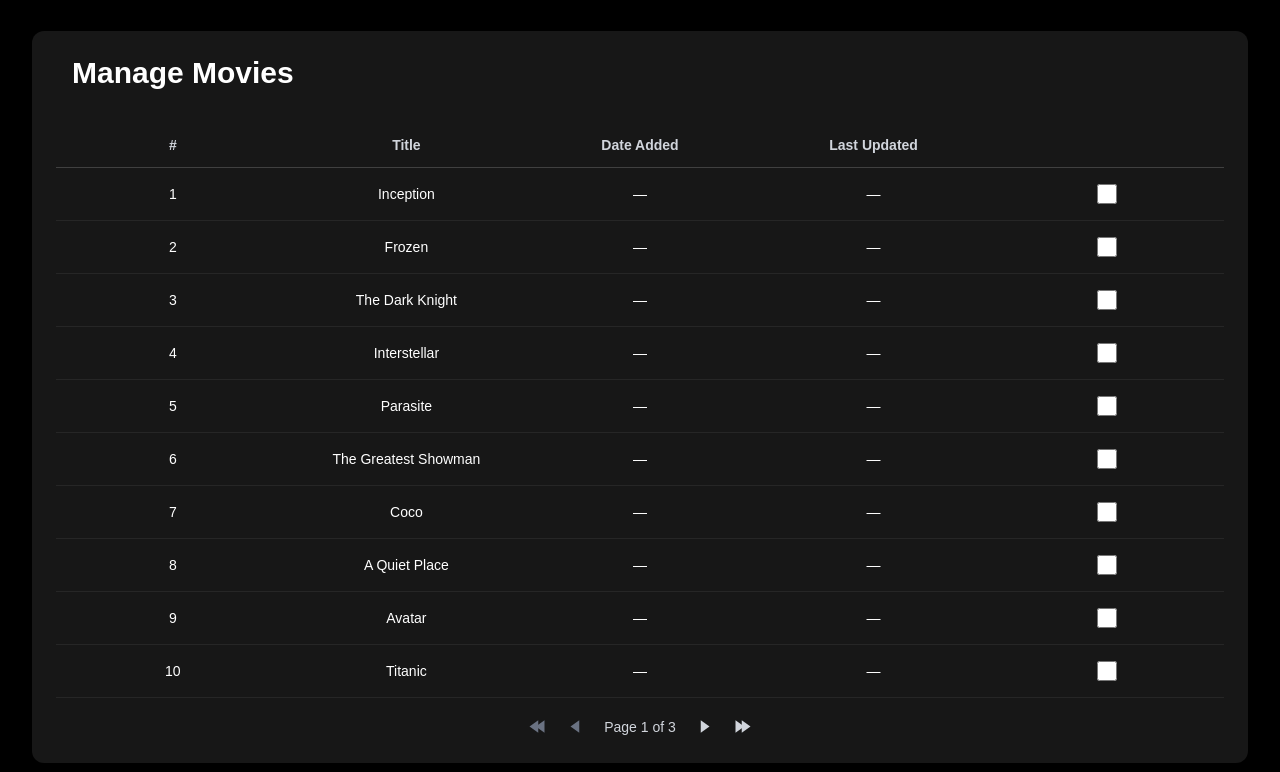
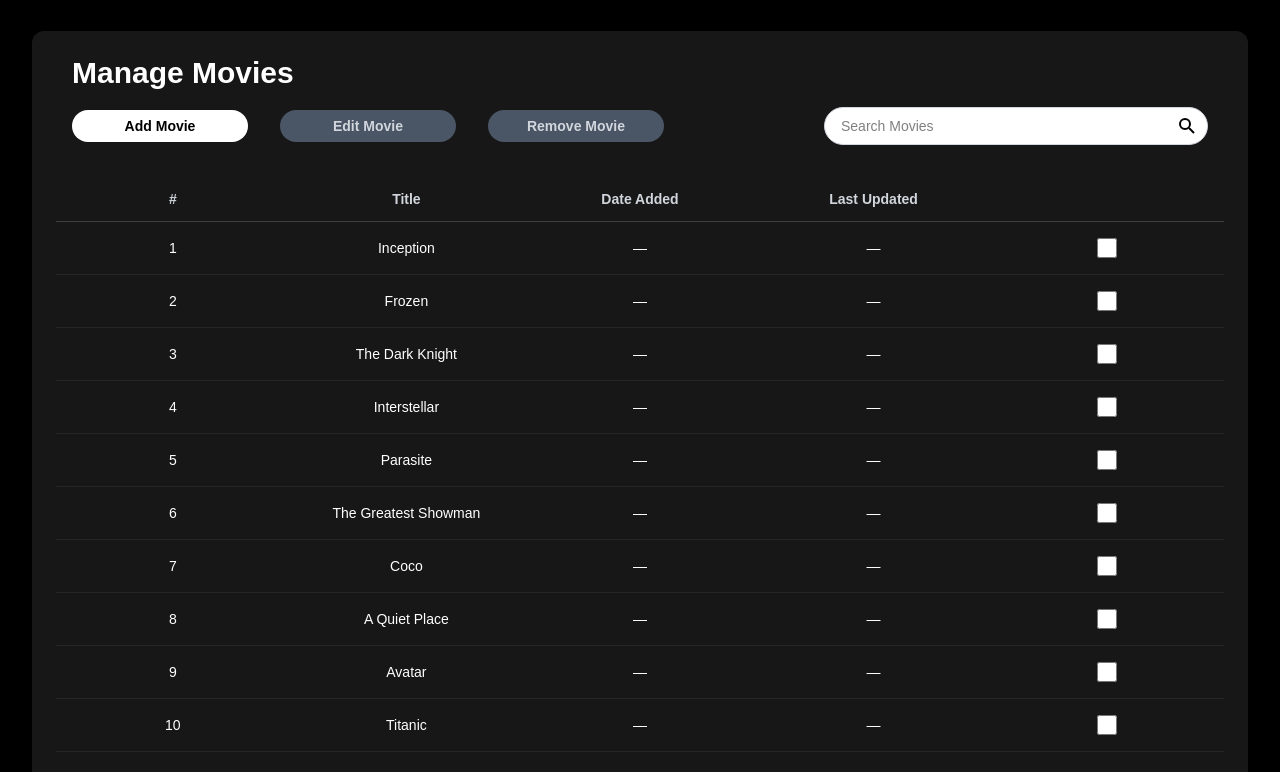
Before and after one commit to Nathan-hero/Finals-Cinema, a React (Vite) app: page /admin in a window 1280 px wide. Shown: the part 305-1077 px from the top of the page. Built offline with nearby package versions, Linux system fonts and the light colour scheme; no server answers; a web font is replaced by a local one.

Commit message:
made corrections

```diff
--- a/src/features/admin/components/ManageMovies.jsx
+++ b/src/features/admin/components/ManageMovies.jsx
@@ -6,36 +6,99 @@ export default function ManageMovies() {
   const [showAddModal, setShowAddModal] = useState(false);
   const [movies, setMovies] = useState(moviesData);
 
+  // Tracks which rows are selected
   const [selectedIndexes, setSelectedIndexes] = useState([]);
 
+  // Checkbox handler (allows multi-select)
   function handleSelect(index) {
+    // If already selected → remove from selection
     if (selectedIndexes.includes(index)) {
       setSelectedIndexes(selectedIndexes.filter(i => i !== index));
       return;
     }
+
+    // Add selection (multi-select allowed)
     setSelectedIndexes([...selectedIndexes, index]);
   }
 
-  const isEditEnabled = selectedIndexes.length === 1;
-  const isRemoveEnabled = selectedIndexes.length >= 1;
+  // Button validation
+  const isEditEnabled = selectedIndexes.length === 1;     // exactly 1
+  const isRemoveEnabled = selectedIndexes.length >= 1;    // 1 or more
 
-  // Pagination logic
+  // ===========================
+  // 🔥 PAGINATION
+  // ===========================
   const itemsPerPage = 10;
   const [currentPage, setCurrentPage] = useState(1);
 
   const totalPages = Math.ceil(movies.length / itemsPerPage);
 
-  // Movies for the current page
   const startIndex = (currentPage - 1) * itemsPerPage;
   const paginatedMovies = movies.slice(startIndex, startIndex + itemsPerPage);
 
-  // Button states
   const atFirstPage = currentPage === 1;
   const atLastPage = currentPage === totalPages;
 
   return (
     <section className="bg-neutral-900 rounded-xl p-6 space-y-4">
       <h2 className="font-semibold text-3xl px-4">Manage Movies</h2>
+
+      <div className="flex flex-wrap items-center justify-between px-4">
+        <div className="flex flex-wrap space-x-8">
+
+          {/* Add Movie */}
+          <button
+            onClick={() => setShowAddModal(true)}
+            className="bg-white text-black text-sm font-semibold px-4 py-1.5 rounded-full hover:bg-gray-200 w-44"
+          >
+            Add Movie
+          </button>
+
+          <AddMovieModal
+            isOpen={showAddModal}
+            onClose={() => setShowAddModal(false)}
+          />
+
+          {/* EDIT MOVIE — enabled only if EXACTLY 1 selected */}
+          <button
+            disabled={!isEditEnabled}
+            className={`text-sm font-semibold px-4 py-1.5 rounded-full w-44
+              ${isEditEnabled
+                ? "bg-white text-black hover:bg-gray-200 cursor-pointer"
+                : "bg-gray-600 text-gray-300 cursor-not-allowed"
+              }`}
+          >
+            Edit Movie
+          </button>
+
+          {/* REMOVE MOVIE — enabled if 1 or more selected */}
+          <button
+            disabled={!isRemoveEnabled}
+            className={`text-sm font-semibold px-4 py-1.5 rounded-full w-44
+              ${isRemoveEnabled
+                ? "bg-red-600 text-white hover:bg-red-700 cursor-pointer"
+                : "bg-gray-600 text-gray-300 cursor-not-allowed"
+              }`}
+          >
+            Remove Movie
+          </button>
+        </div>
+
+        {/* Search Bar */}
+        <div className="relative w-96">
+          <input
+            type="text"
+            placeholder="Search Movies"
+            className="w-full bg-white text-black text-sm rounded-full pl-4 pr-9 py-2 border border-gray-300 focus:ring-2 focus:ring-red-600"
+          />
+          <span className="absolute right-3 top-1/2 -translate-y-1/2 text-black">
+            <svg width="18" height="18" viewBox="0 0 18 18" fill="none">
+              <circle cx="7" cy="7" r="5" stroke="black" strokeWidth="2" />
+              <line x1="11" y1="11" x2="16" y2="16" stroke="black" strokeWidth="2" />
+            </svg>
+          </span>
+        </div>
+      </div>
 
       {/* Table */}
       <div className="overflow-x-auto">
@@ -44,6 +107,7 @@ export default function ManageMovies() {
             <tr className="text-center">
               <th className="px-6 py-3">#</th>
               <th className="px-6 py-3">Title</th>
+              {/* <th className="px-6 py-3">Featured</th> */}
               <th className="px-6 py-3">Date Added</th>
               <th className="px-6 py-3">Last Updated</th>
               <th className="px-6 py-3"></th>
@@ -61,19 +125,13 @@ export default function ManageMovies() {
                 >
                   <td className="px-6 py-4">{absoluteIndex + 1}</td>
                   <td className="px-6 py-4">{movie.title}</td>
-
+                  {/* <td className="px-6 py-4">{movie.featured ? "Yes" : "No"}</td> */}
                   <td className="px-6 py-4">
-                    {movie.dateAdded
-                      ? new Date(movie.dateAdded).toLocaleDateString()
-                      : "—"}
+                    {movie.dateAdded ? new Date(movie.dateAdded).toLocaleDateString() : "—"}
                   </td>
-
                   <td className="px-6 py-4">
-                    {movie.lastUpdated
-                      ? new Date(movie.lastUpdated).toLocaleDateString()
-                      : "—"}
+                    {movie.lastUpdated ? new Date(movie.lastUpdated).toLocaleDateString() : "—"}
                   </td>
-
                   <td className="px-6 py-4">
                     <div className="flex justify-center">
                       <input
@@ -88,17 +146,18 @@ export default function ManageMovies() {
               );
             })}
           </tbody>
+
         </table>
       </div>
 
-      {/* Pagination section */}
-      <div className="flex justify-center items-center space-x-4 mt-4">
+      {/* Pagination centered under the table */}
+      <div className="flex justify-center items-center space-x-4 mt-4 text-gray-400">
 
         {/* FIRST PAGE */}
         <button
           onClick={() => setCurrentPage(1)}
           disabled={atFirstPage}
-          className={`${atFirstPage ? "text-gray-500 cursor-not-allowed" : "text-gray-300 hover:text-white"}`}
+          className={`${atFirstPage ? "text-gray-600 cursor-not-allowed" : "hover:text-white"}`}
         >
           <svg width="25" height="25" viewBox="0 0 25 25" fill="none">
             <path d="M16.25 6.25L7.5 12.5L16.25 18.75V6.25Z" fill="currentColor" />
@@ -110,7 +169,7 @@ export default function ManageMovies() {
         <button
           onClick={() => !atFirstPage && setCurrentPage(currentPage - 1)}
           disabled={atFirstPage}
-          className={`${atFirstPage ? "text-gray-500 cursor-not-allowed" : "text-gray-300 hover:text-white"}`}
+          className={`${atFirstPage ? "text-gray-600 cursor-not-allowed" : "hover:text-white"}`}
         >
           <svg width="25" height="25" viewBox="0 0 25 25" fill="none">
             <path d="M16.25 6.25L7.5 12.5L16.25 18.75V6.25Z" fill="currentColor" />
@@ -125,7 +184,7 @@ export default function ManageMovies() {
         <button
           onClick={() => !atLastPage && setCurrentPage(currentPage + 1)}
           disabled={atLastPage}
-          className={`${atLastPage ? "text-gray-500 cursor-not-allowed" : "text-gray-300 hover:text-white"}`}
+          className={`${atLastPage ? "text-gray-600 cursor-not-allowed" : "hover:text-white"}`}
         >
           <svg width="25" height="25" viewBox="0 0 25 25" fill="none">
             <path d="M8.75 6.25L17.5 12.5L8.75 18.75V6.25Z" fill="currentColor" />
@@ -136,14 +195,16 @@ export default function ManageMovies() {
         <button
           onClick={() => setCurrentPage(totalPages)}
           disabled={atLastPage}
-          className={`${atLastPage ? "text-gray-500 cursor-not-allowed" : "text-gray-300 hover:text-white"}`}
+          className={`${atLastPage ? "text-gray-600 cursor-not-allowed" : "hover:text-white"}`}
         >
           <svg width="25" height="25" viewBox="0 0 25 25" fill="none">
             <path d="M8.75 6.25L17.5 12.5L8.75 18.75V6.25Z" fill="currentColor" />
             <path d="M2.5 6.25L11.25 12.5L2.5 18.75V6.25Z" fill="currentColor" />
           </svg>
         </button>
+
       </div>
+
     </section>
   );
 }
```
